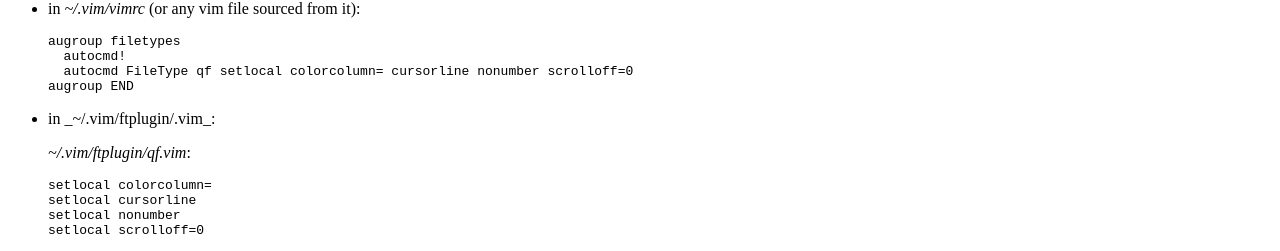
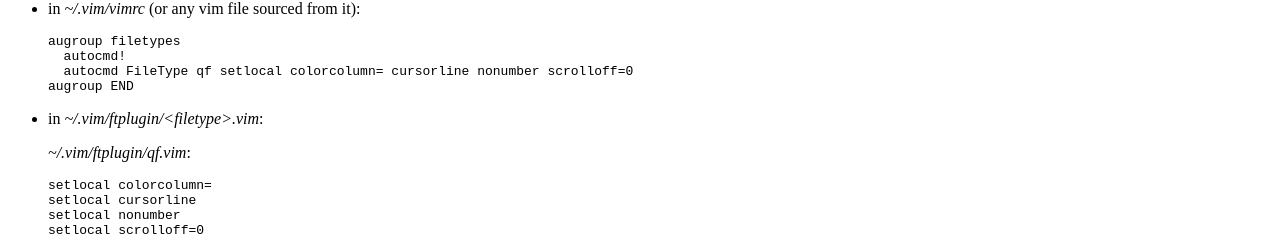
Before and after one commit to tap349/tap349.github.io, a Jekyll site: the page built from _posts/2016-12-11-vim-notes.md, in a window 1280 px wide. Shown: the part 2136-2387 px from the top of the page. Built offline with Jekyll 4.4.1, drawn with Linux system fonts in a browser that asks for light colours.

Commit message:
update 2017-04-10_00:49:17

````diff
--- a/_posts/2016-12-11-vim-notes.md
+++ b/_posts/2016-12-11-vim-notes.md
@@ -146,7 +146,7 @@ filetype-specific settings can be set in 2 ways:
   augroup END
   ```
 
-- in _~/.vim/ftplugin/<filetype>.vim_:
+- in _~/.vim/ftplugin/\<filetype>.vim_:
 
   _~/.vim/ftplugin/qf.vim_:
   ```vim
````
